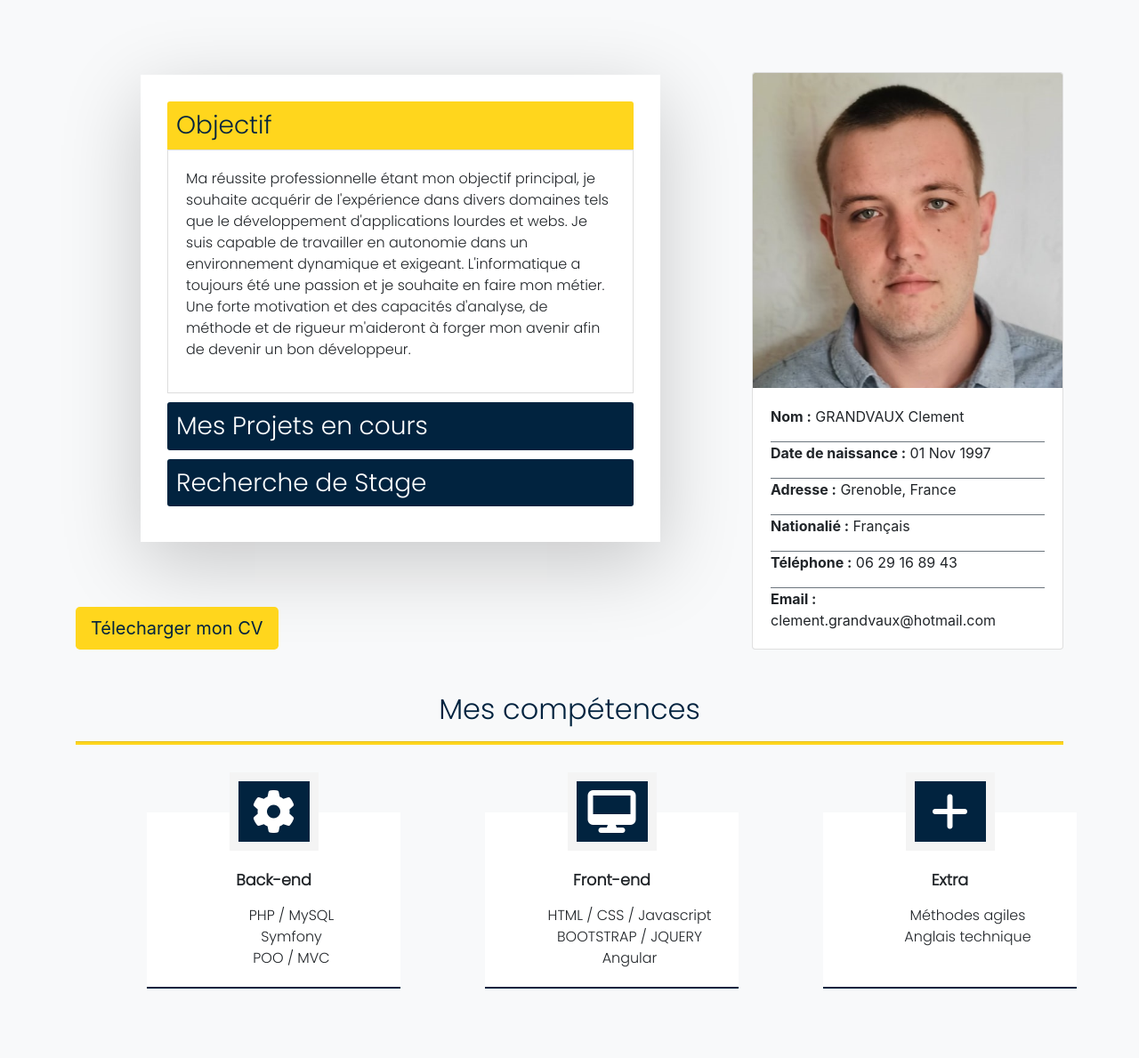
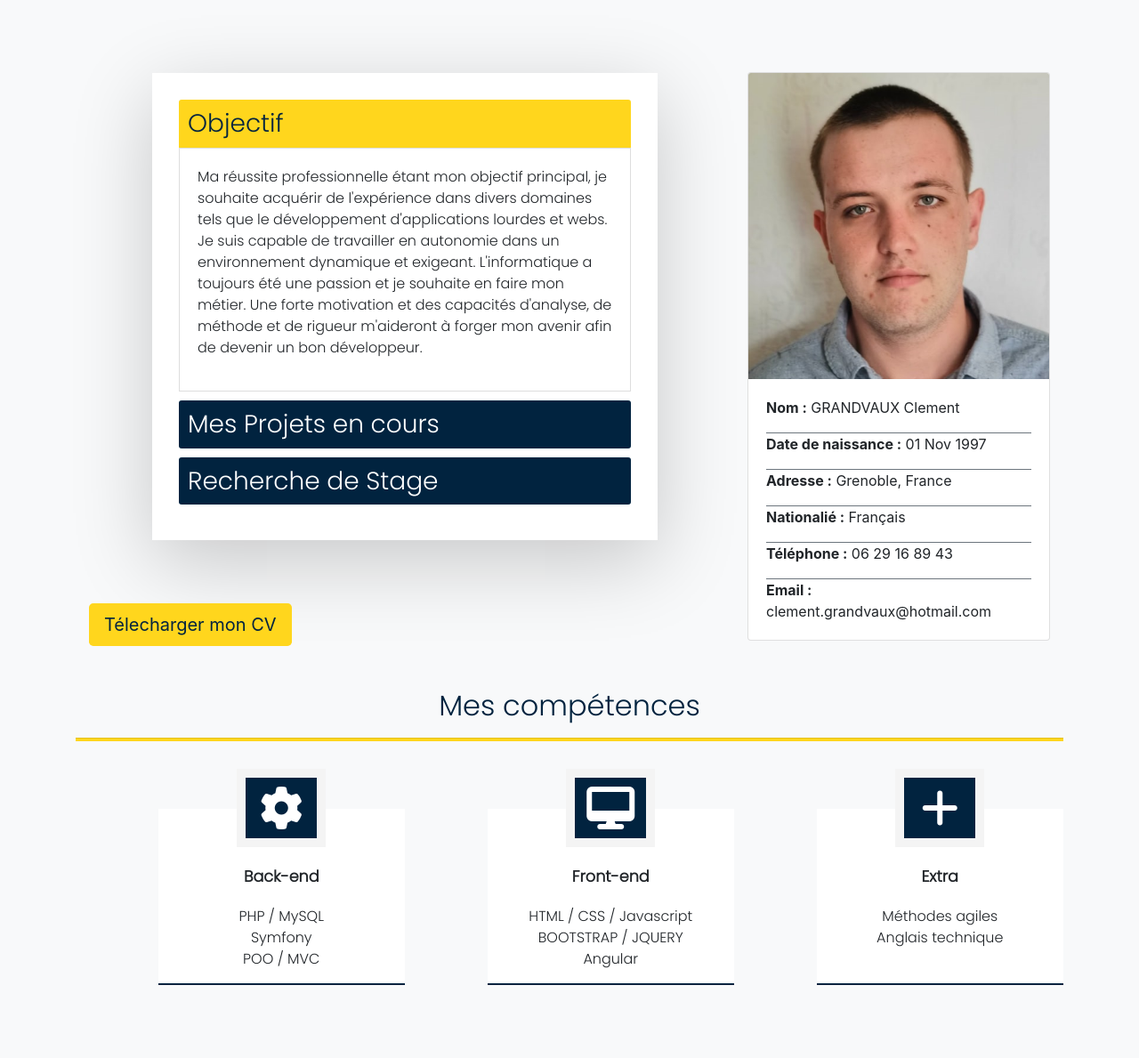
Before and after one commit to GrandvauxClement/CV_GRANDVAUX_Clement, a plain HTML site: page index.html in a window 1280 px wide. Shown: the part 591-1780 px from the top of the page at 89% size. Drawn offline with nearby package versions, Linux system fonts and the light colour scheme.

Commit message:
mon deuxieme comit

```diff
--- a/index.html
+++ b/index.html
@@ -42,7 +42,7 @@
 
         <h2 class="text-center text_blue specialFont"> À propos de moi </h2>
         <hr class="sous_titre">
-        <div class="row">
+        <div class="row m-0">
             <div class="col-lg-8 order-lg-0 order-1">
                 <div class="accordionWrapper">
                     <div class="accordionItem openn">
--- a/style.css
+++ b/style.css
@@ -41,6 +41,9 @@ footer{
 }
 .text_blue{
     color: #01233f;
+}
+.row{
+    margin: 0;
 }
 /*----------------------ACCORDEONS ------------------------------*/
 .accordionWrapper {
@@ -145,10 +148,12 @@ footer{
     transform: scale(0.8,0.8);
 }
 .skill-list {
-    margin: 10px 0 20px;
+    text-align: center;
+    margin: 20px 0 15px;
 }
 ol, ul {
     list-style: none;
+    padding: 0;
 }
 .skill-title {
     display: block;
```
